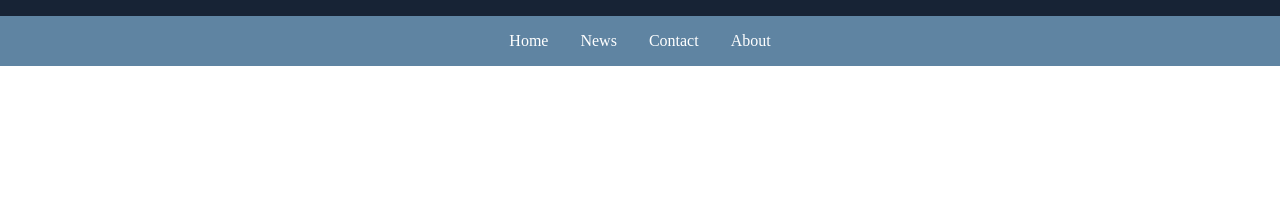
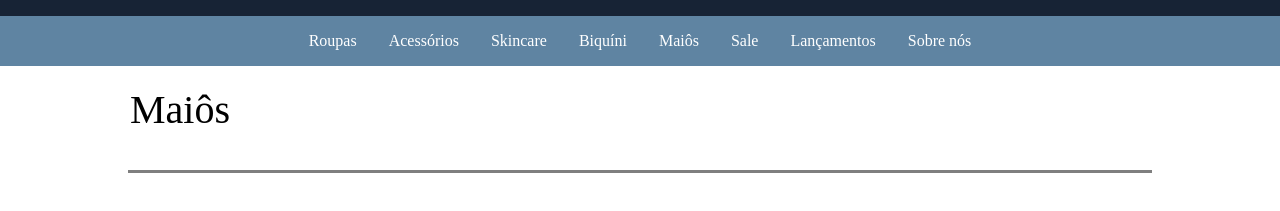
Before and after one commit to Jenniferkss/Air-Marin, a plain HTML site: page pages/maio.html in a window 1280 px wide. Shown: the part 129-340 px from the top of the page. Drawn offline with Linux system fonts and the light colour scheme.

Commit message:
Altera Header

```diff
--- a/assets/styles/maio.css
+++ b/assets/styles/maio.css
@@ -29,7 +29,7 @@ ul {
   margin: 0;
   padding: 0;
   overflow: hidden;
-  background-color: #5F84A2;
+  background-color: #5f84a2;
 
   display: flex;
   justify-content: center;
@@ -52,3 +52,23 @@ li a {
 li a:hover {
   background-color: #111111;
 }
+
+h1 {
+  width: 23.0625rem;
+  height: 4rem;
+  flex-shrink: 0;
+  color: #000;
+  font-family: "Marcellus SC";
+  font-size: 2.5rem;
+  font-style: normal;
+  font-weight: 400;
+  line-height: normal;
+  padding: 20px;
+  padding-left: 2px;
+}
+
+.Maios {
+border-bottom: 3px solid #00000080;
+width: 80%;
+margin-left: 10%;
+}
--- a/pages/maio.html
+++ b/pages/maio.html
@@ -15,13 +15,20 @@
     <nav>
 
       <ul>
-        <li><a href="#home">Home</a></li>
-        <li><a href="#news">News</a></li>
-        <li><a href="#contact">Contact</a></li>
-        <li><a href="#about">About</a></li>
+        <li><a href="/pages/roupas.html">Roupas</a></li>
+        <li><a href="/">Acessórios</a></li>
+        <li><a href="/">Skincare</a></li>
+        <li><a href="#about">Biquíni</a></li>
+        <li><a href="/pages/maio.html">Maiôs</a></li>
+        <li><a href="/">Sale</a></li>
+        <li><a href="/">Lançamentos</a></li>
+        <li><a href="/">Sobre nós</a></li>
       </ul>
+    </nav>
 
-    </nav>
+    <div class="Maios">
+        <h1>Maiôs</h1>
+    </div>
 
   </body>
 </html>
```
